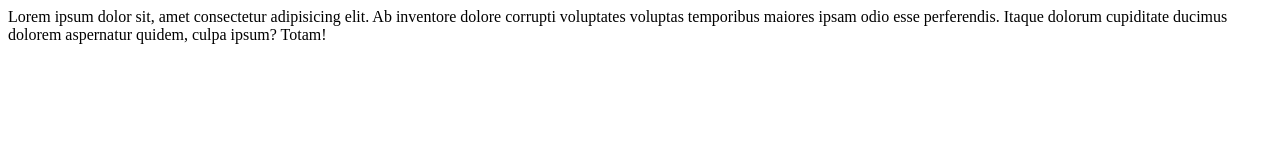
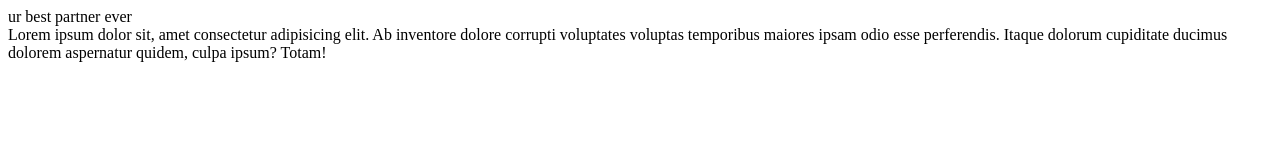
Before and after one commit to TyDAngga/SistemPPDB-SMK-REST-Arsitektur, a plain HTML site: page index.html in a window 1280 px wide. Drawn offline with Linux system fonts and the light colour scheme.

Commit message:
Added <section> to index.html

```diff
--- a/index.html
+++ b/index.html
@@ -7,6 +7,7 @@
     <title>Document</title>
 </head>
 <body>
+<section> ur best partner ever </section>
     <footer>
         <div class="section contact">
             Lorem ipsum dolor sit, amet consectetur adipisicing elit. Ab inventore dolore corrupti voluptates voluptas temporibus maiores ipsam odio esse perferendis. Itaque dolorum cupiditate ducimus dolorem aspernatur quidem, culpa ipsum? Totam!
```
